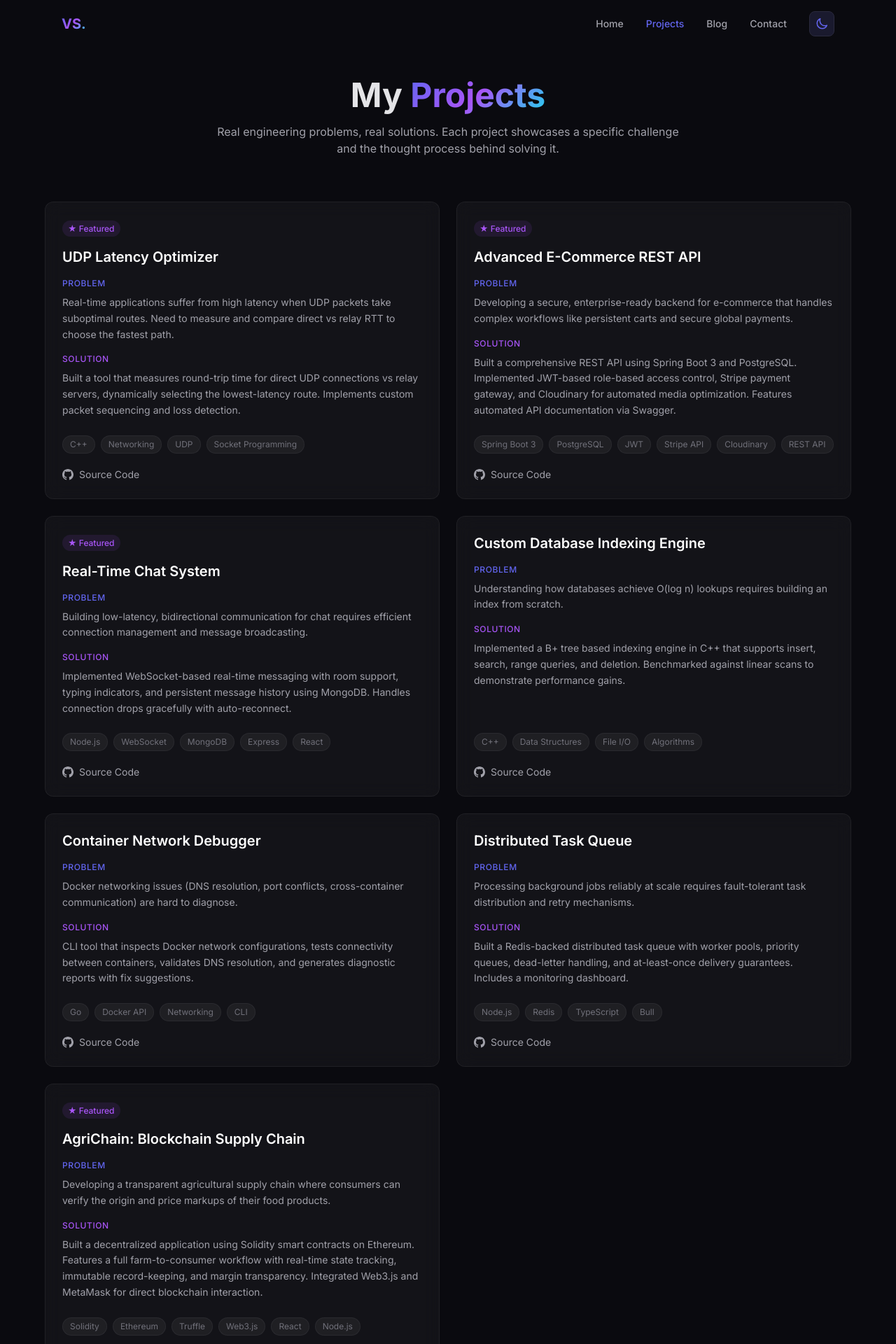
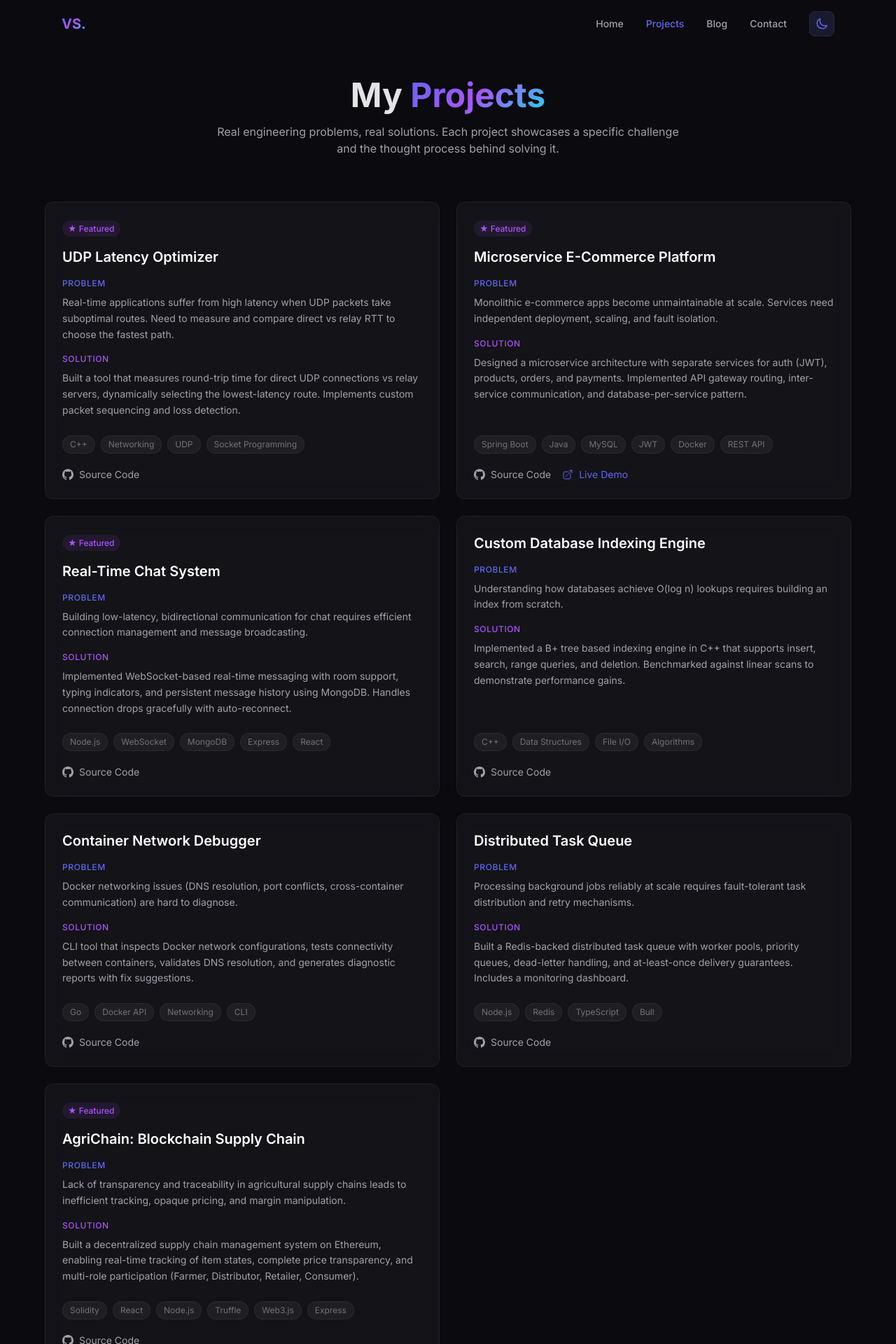
Before and after one commit to vinitsingare/vinitsingare-portfolio, a Next.js app: page /projects in a window 1280 px wide. Shown: the top 1920 px of the page at 70% size. Built offline with nearby package versions, Linux system fonts and the light colour scheme.

Commit message:
feat: add AgriChain project to portfolio

```diff
--- a/src/data/projects.ts
+++ b/src/data/projects.ts
@@ -20,13 +20,14 @@ export const projects: Project[] = [
     featured: true,
   },
   {
-    title: "Advanced E-Commerce REST API",
+    title: "Microservice E-Commerce Platform",
     problem:
-      "Developing a secure, enterprise-ready backend for e-commerce that handles complex workflows like persistent carts and secure global payments.",
+      "Monolithic e-commerce apps become unmaintainable at scale. Services need independent deployment, scaling, and fault isolation.",
     solution:
-      "Built a comprehensive REST API using Spring Boot 3 and PostgreSQL. Implemented JWT-based role-based access control, Stripe payment gateway, and Cloudinary for automated media optimization. Features automated API documentation via Swagger.",
-    techStack: ["Spring Boot 3", "PostgreSQL", "JWT", "Stripe API", "Cloudinary", "REST API"],
-    github: "https://github.com/vinitsingare/MyeCommerceStore",
+      "Designed a microservice architecture with separate services for auth (JWT), products, orders, and payments. Implemented API gateway routing, inter-service communication, and database-per-service pattern.",
+    techStack: ["Spring Boot", "Java", "MySQL", "JWT", "Docker", "REST API"],
+    github: "https://github.com/vinitsingare/ecommerce-microservices",
+    live: "https://ecommerce-demo.example.com",
     featured: true,
   },
   {
@@ -69,11 +70,11 @@ export const projects: Project[] = [
   {
     title: "AgriChain: Blockchain Supply Chain",
     problem:
-      "Developing a transparent agricultural supply chain where consumers can verify the origin and price markups of their food products.",
+      "Lack of transparency and traceability in agricultural supply chains leads to inefficient tracking, opaque pricing, and margin manipulation.",
     solution:
-      "Built a decentralized application using Solidity smart contracts on Ethereum. Features a full farm-to-consumer workflow with real-time state tracking, immutable record-keeping, and margin transparency. Integrated Web3.js and MetaMask for direct blockchain interaction.",
-    techStack: ["Solidity", "Ethereum", "Truffle", "Web3.js", "React", "Node.js"],
-    github: "https://github.com/vinitsingare/stop2go-agrichain",
+      "Built a decentralized supply chain management system on Ethereum, enabling real-time tracking of item states, complete price transparency, and multi-role participation (Farmer, Distributor, Retailer, Consumer).",
+    techStack: ["Solidity", "React", "Node.js", "Truffle", "Web3.js", "Express"],
+    github: "https://github.com/vinitsingare/FSD-AgriChain",
     featured: true,
   },
 ];
```
